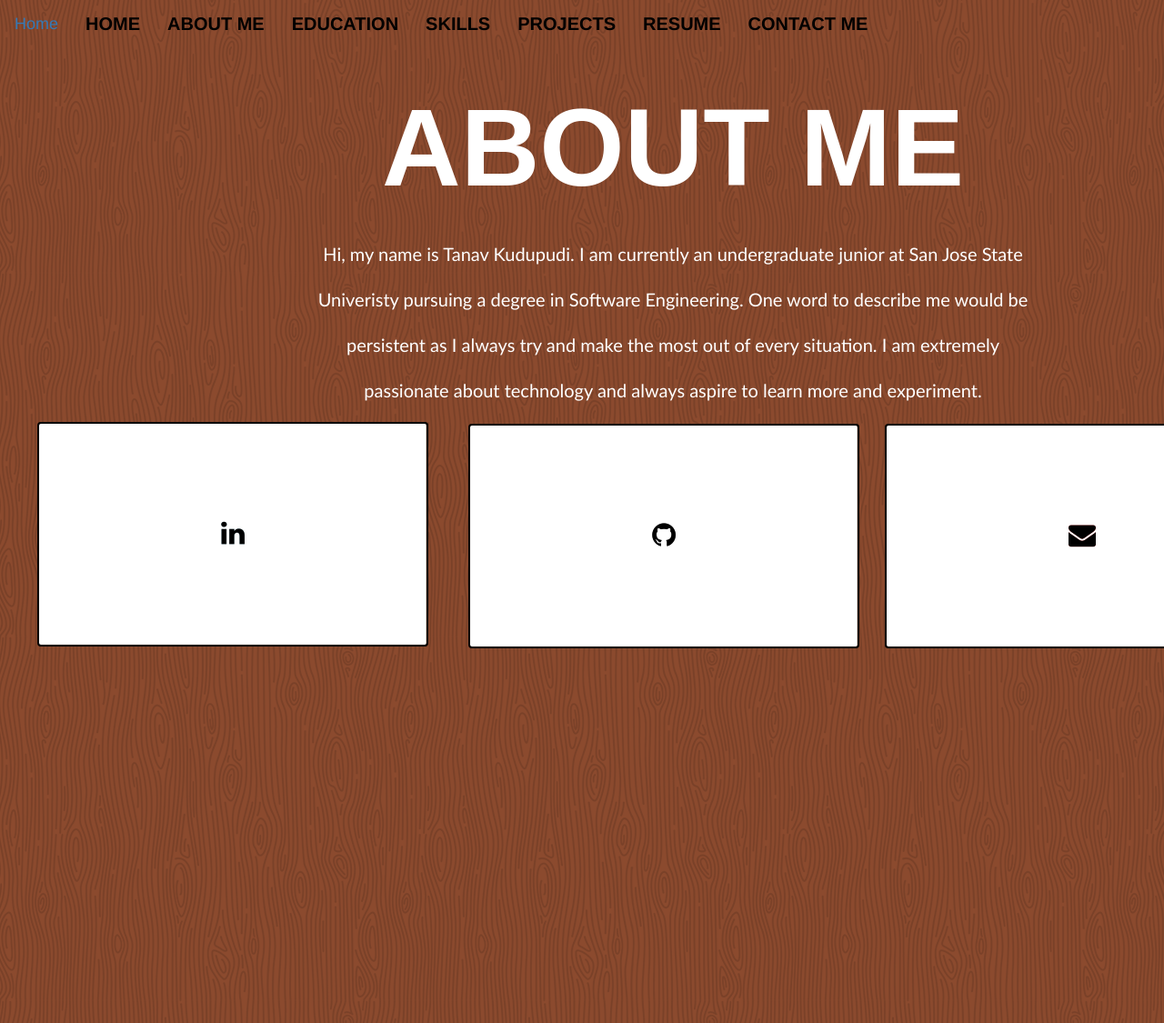
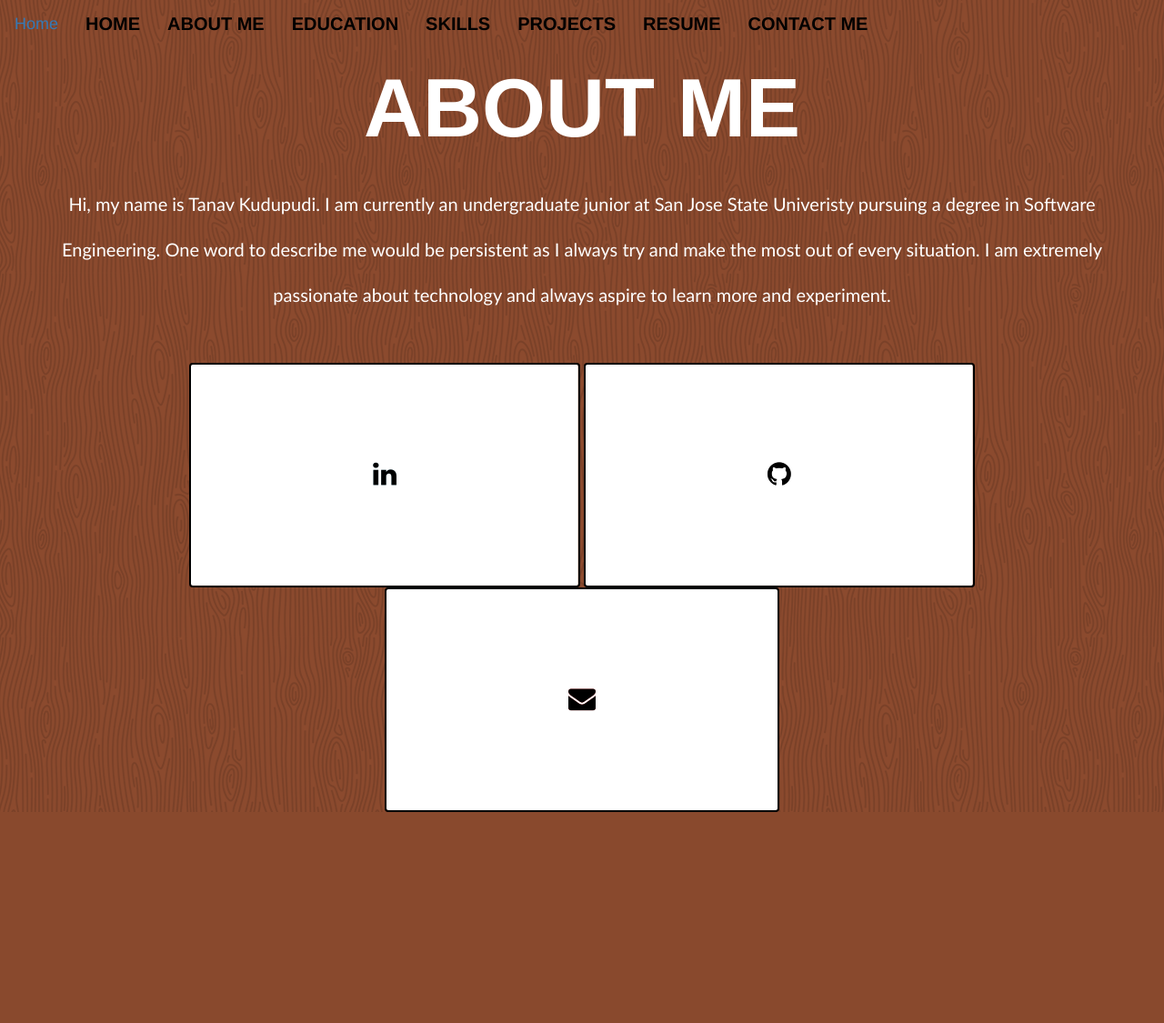
Before and after one commit to tkudupudi2/Website, a PHP site: page /about.html in a window 1280 px wide; the page is wider, and only the part inside the window is pictured. Shown: that part at 91% size. After the commit the page ends 893 px from the top of that part, so only its background shows below. Run offline with PHP 8.4, Linux system fonts and the light colour scheme; some web fonts are replaced.

Commit message:
Reformatted pages

```diff
--- a/styles.css
+++ b/styles.css
@@ -1,10 +1,17 @@
-body {
+/*body {
     text-align:center;
     height:90vh;
     width: 100vh;
     margin: 0;
     padding: 0;
     background-image: url(other-hero-bg.gif);
+}*/
+
+body {
+  height: 100%;
+  width: 100%;
+  padding-top: 70px;
+  background-image: url(other-hero-bg.gif);
 }
 
 .navbar-custom {
@@ -20,7 +27,7 @@ body {
     font-size: 20px;
 }
 
-h1 {
+/*h1 {
     font-family: futura-pt, sans-serif;
     font-style: normal;
     font-weight: 700;
@@ -31,17 +38,35 @@ h1 {
     top: 70px;
     text-transform: uppercase;
     line-height: 1.2;
+}*/
+
+h1 {
+  margin: 0px;
+  font-family: futura-pt, sans-serif;
+  font-style: normal;
+  font-weight: 700;
+  color: white;
+  font-size: 90px;
+  text-transform: uppercase;
+  text-align: center;
 }
 
 .introcontent {
     font-family: 'Trebuchet MS', 'Lucida Sans Unicode', 'Lucida Grande', 'Lucida Sans', Arial, sans-serif;
     font-weight: 100;
     color: white;
-    position: relative;
-    right: -340px;
     font-size: 20px;
     line-height: 50px;
-    top: 80px;
+    margin: 0px;
+    text-align: center;
+    margin-left: 50px;
+    margin-right: 50px;
+    margin-top: 30px;
+}
+
+.socials {
+  text-align: center;
+  margin-top: 50px;
 }
 
 button.linkedin {
@@ -158,7 +183,7 @@ button.linkedin {
     color: black; /*For IE*/
   }
 
-.linkedin {
+/*.linkedin {
     position: relative;
     right: 144px;
     top: 80px;
```
Also changed, not shown: css-layouts.css (+23 -63 lines), index.html (+6 -1 lines).
